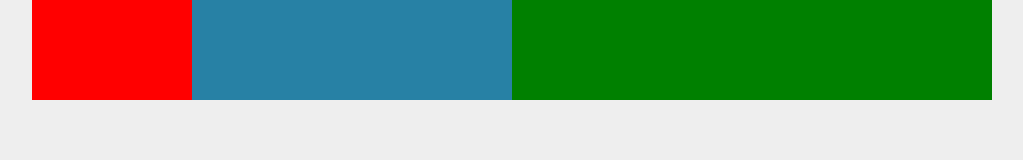
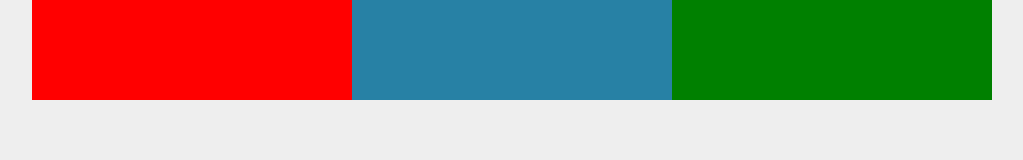
Before and after one commit to vaishnav1106/responsive, a plain HTML site: page index.html in a window 1280 px wide. Shown: the whole page, without its empty margins (128-1151 px from the left). Drawn offline with Linux system fonts and the light colour scheme.

Commit message:
flex wrap

```diff
--- a/style.css
+++ b/style.css
@@ -20,28 +20,30 @@ body
 {
     display: flex;
    background:#dbd9d9;
+   flex-wrap: wrap;
 }
 
 .box
 {
   height: 100px;
   min-width: 100px;
+  flex-grow: 1;
 
 }
 .one
 {
   background: red;
-    flex-grow: 1;
 }
+
 .two
 {
   background: rgb(39, 129, 165);
-    flex-grow: 2;
+
 }
 .three
 {
   background: green;
-    flex-grow: 3
+
 }
 
 /* responsive */
```
